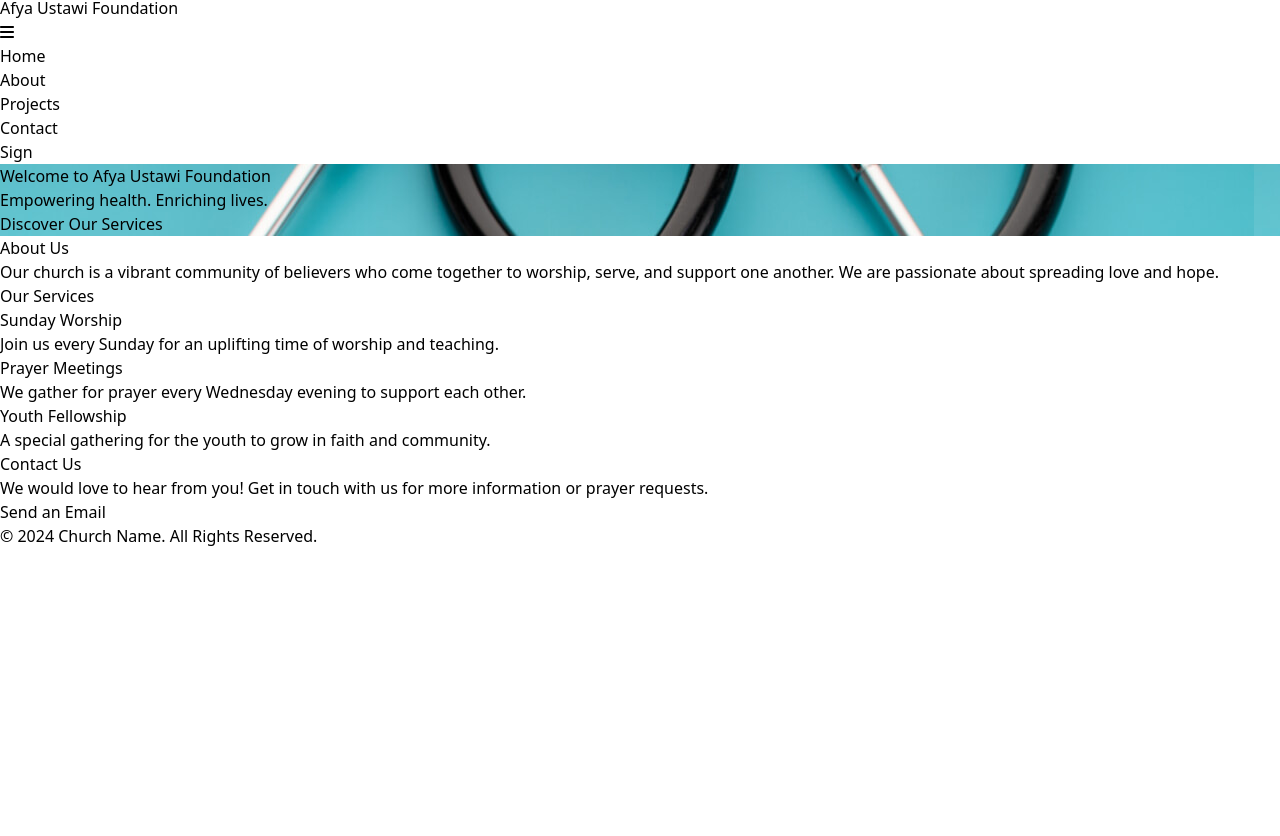
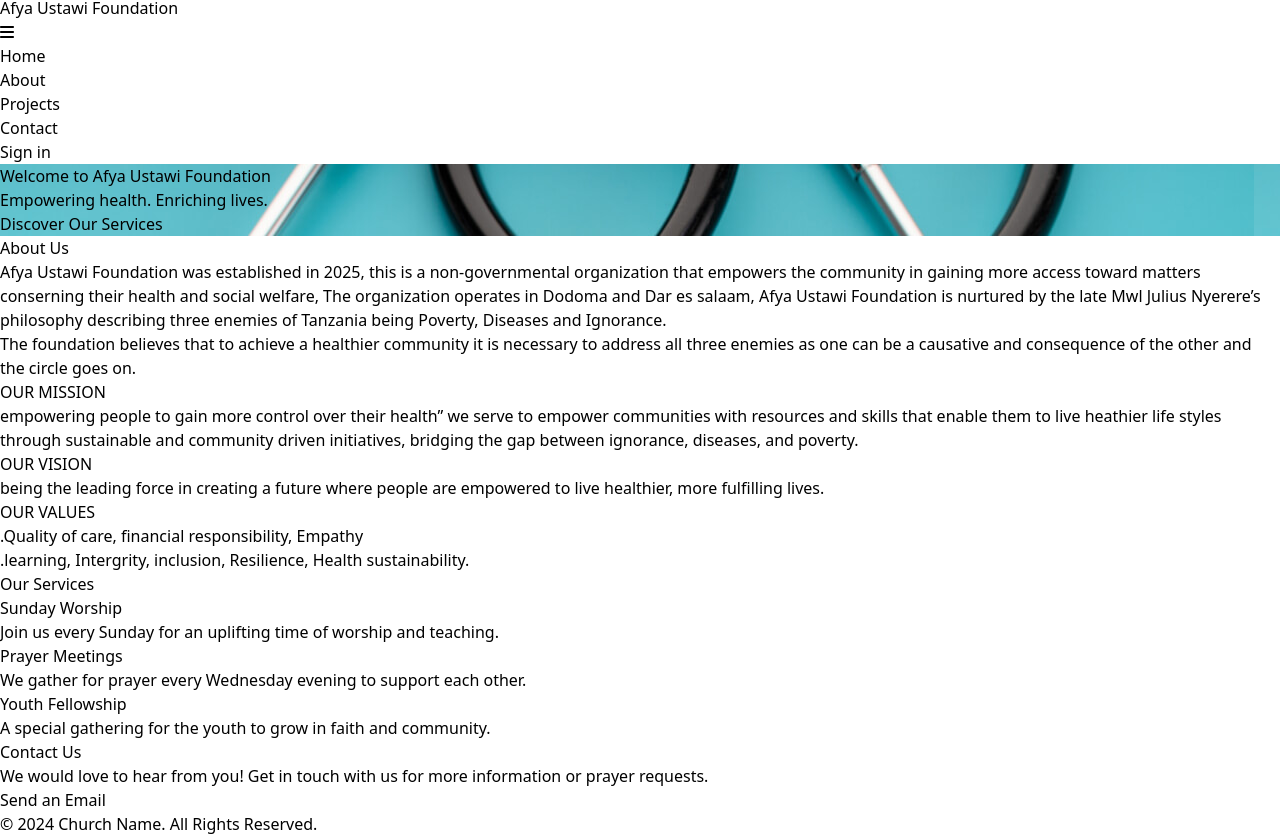
Before and after one commit to Hangi200/AfyaFoundation, a React (Vite) app: page / in a window 1280 px wide. Shown: the part 1118-1954 px from the top of the page. Before the commit the page ends 1666 px from the top, so only its background shows below. Built offline with nearby package versions, Linux system fonts and the light colour scheme.

Commit message:
my initial commit

```diff
--- a/src/App.jsx
+++ b/src/App.jsx
@@ -46,7 +46,7 @@ function App() {
       href="#services"
       className="bg-green-800 text-lime-50 px-6 py-3 rounded-lg hover:bg-green-500 transition duration-300 inline-block"
     >
-      Sign
+      Sign in
     </a>
               </li>
             </ul>
@@ -85,11 +85,35 @@ function App() {
       <section id="about" className="py-16 bg-white px-4">
         <div className="max-w-4xl mx-auto text-center">
           <h3 className="text-3xl font-semibold mb-6">About Us</h3>
-          <p className="text-lg text-gray-700 leading-relaxed">
-            Our church is a vibrant community of believers who come together to worship, serve, and support one another.
-            We are passionate about spreading love and hope.
+          <p className="text-lg text-gray-700 leading-relaxed text-justify">
+          Afya Ustawi Foundation was established in 2025, this is a non-governmental organization that empowers the community in gaining more access toward matters conserning their health and social welfare,
+           The organization  operates in Dodoma and Dar es salaam, Afya Ustawi
+          Foundation is nurtured by the late Mwl Julius Nyerere’s philosophy describing three enemies of Tanzania being Poverty, Diseases and Ignorance.
           </p>
+          <p className="text-lg text-gray-700 leading-relaxed text-justify">
+          The foundation believes that to achieve a healthier community it is necessary to address all
+          three enemies as one can be a causative and consequence of the other and the circle goes on.
+           </p>
         </div>
+        <div className="mb-6 grid grid-cols-1 sm:grid-cols-2 lg:grid-cols-3 gap-10 px-5 py-5 space-y-2 ">
+            <div className="bg-white shadow-lg rounded-lg p-5 items-center">
+              <h4 className="text-xl font-semibold text-center mb-4 text-green-800">OUR MISSION</h4>
+              <p className="text-gray-700 text-center">empowering people to gain more control over their health”
+                we serve to empower communities with resources
+                and skills that enable them to live heathier life styles through sustainable and community
+                driven initiatives, bridging the gap between ignorance, diseases, and poverty.</p>
+            </div>
+            <div className="bg-white shadow-lg rounded-lg p-6">
+              <h4 className="text-xl font-semibold mb-4 text-center text-green-800">OUR VISION</h4>
+              <p className="text-gray-700 text-center">being the leading force in creating a future where people are empowered to live healthier,
+                more fulfilling lives.</p>
+            </div>
+            <div className="bg-white shadow-lg rounded-lg p-6">
+              <h4 className="text-xl font-semibold mb-4 text-center text-green-800">OUR VALUES</h4>
+              <p className="text-gray-700 text-center">.Quality of care, financial responsibility, Empathy</p>
+              <span><p className="text-gray-700 text-center">.learning, Intergrity, inclusion, Resilience, Health sustainability.</p></span>
+            </div>
+            </div>
       </section>
 
       {/* Services Section */}
```
